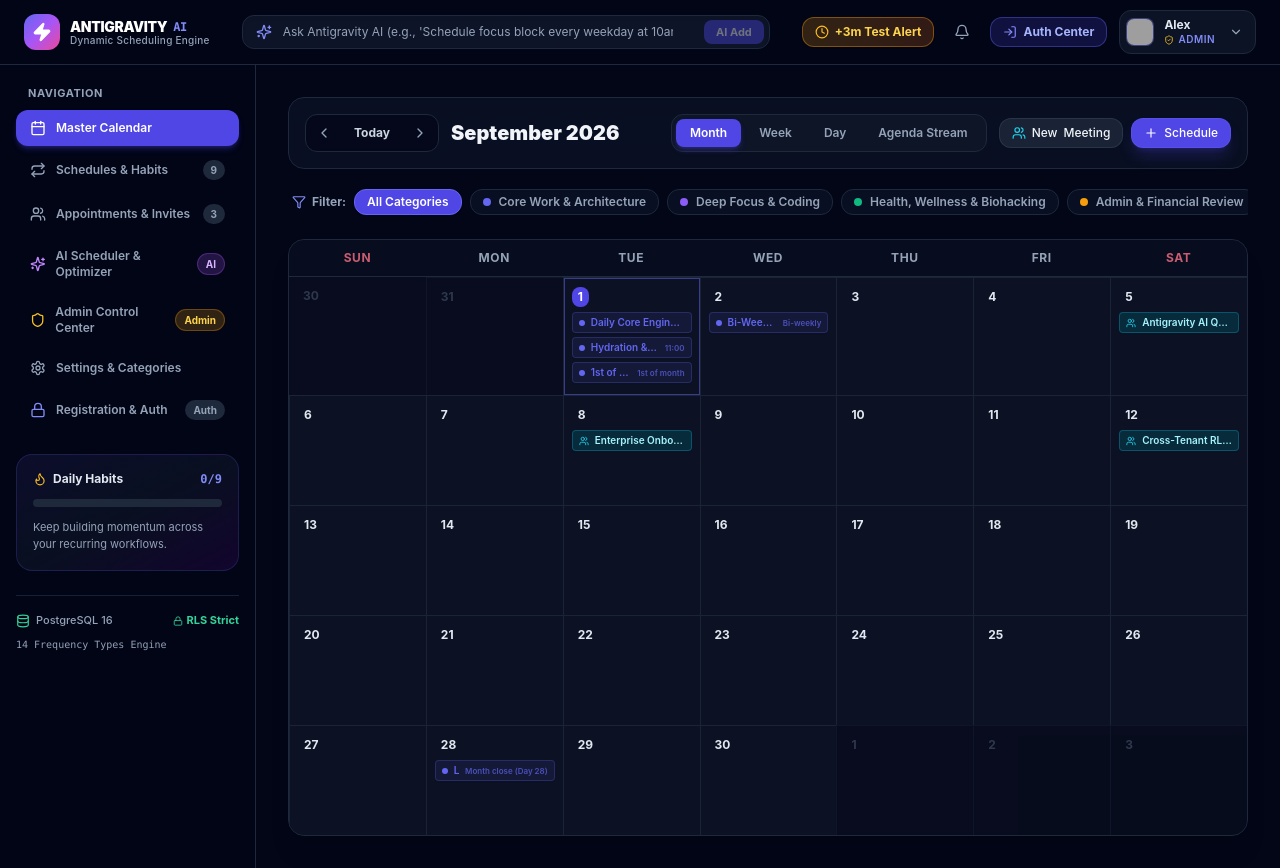
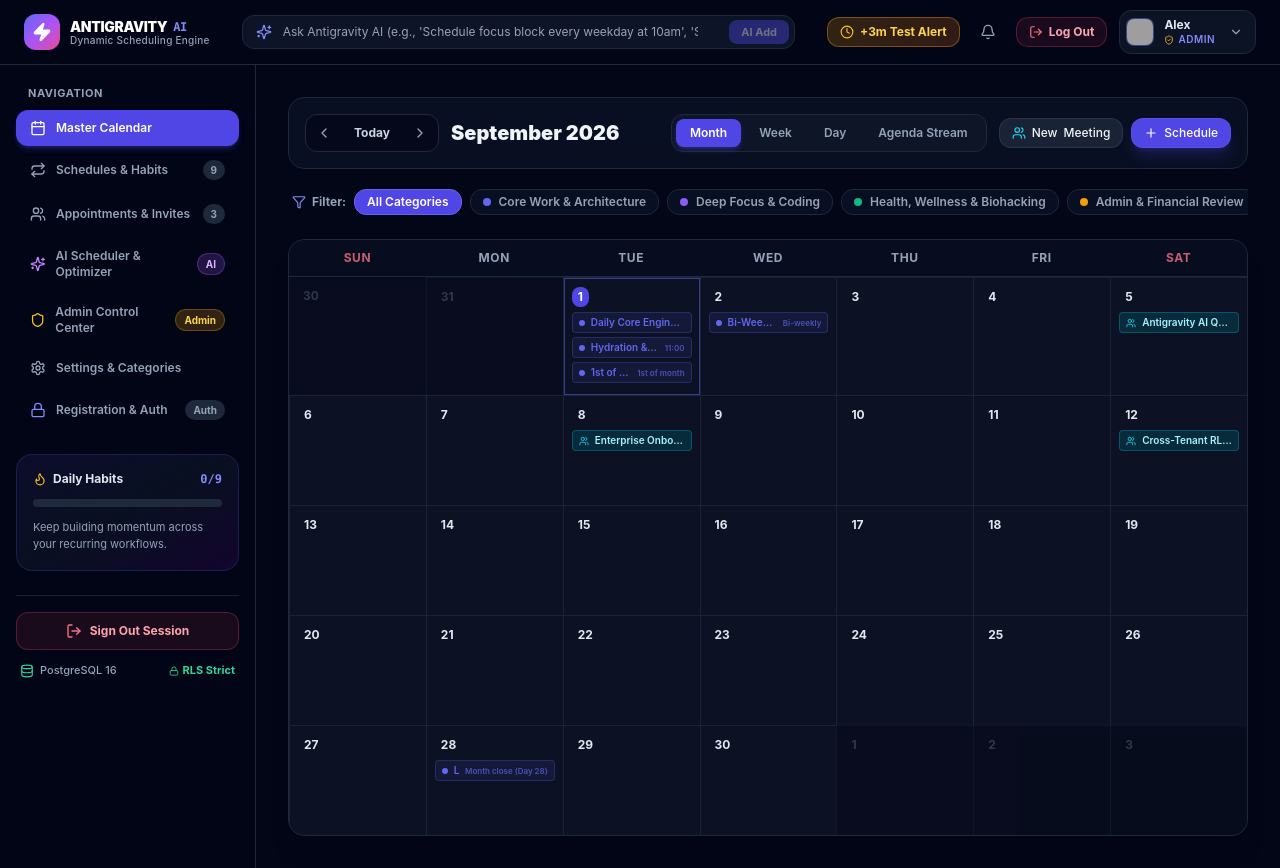
Before and after one commit to kibretmulugeta/smart_schedule-, a Next.js app: page / in a window 1280 px wide. Built offline with nearby package versions, Linux system fonts and the light colour scheme; grey boxes are pictures that could not be loaded.

Commit message:
fix: display prominent Log In and Log Out buttons in Navbar and Sidebar, and fix auth context nullable user state

```diff
--- a/components/layout/navbar.tsx
+++ b/components/layout/navbar.tsx
@@ -172,15 +172,26 @@ export function Navbar() {
             )}
           </Link>
 
-          {/* Quick Login / Register Modal trigger */}
-          <button
-            type="button"
-            onClick={() => setShowAuthModal(true)}
-            className="px-3 py-1.5 rounded-xl bg-indigo-600/20 hover:bg-indigo-600/30 text-indigo-300 border border-indigo-500/40 text-xs font-bold transition-all flex items-center gap-1.5"
-          >
-            <LogIn className="w-3.5 h-3.5 text-indigo-400" />
-            <span className="hidden md:inline">Auth Center</span>
-          </button>
+          {/* Explicit Top Bar Auth Action Button */}
+          {isAuthenticated ? (
+            <button
+              type="button"
+              onClick={() => signOut()}
+              className="flex items-center gap-1.5 px-3 py-1.5 rounded-xl bg-rose-500/10 hover:bg-rose-500/20 text-rose-300 border border-rose-500/30 text-xs font-bold transition-all shadow-sm"
+              title="Sign Out of active account"
+            >
+              <LogOut className="w-3.5 h-3.5 text-rose-400" />
+              <span>Log Out</span>
+            </button>
+          ) : (
+            <Link
+              href="/auth/login"
+              className="flex items-center gap-1.5 px-3.5 py-1.5 rounded-xl bg-gradient-to-r from-indigo-600 to-purple-600 hover:from-indigo-500 hover:to-purple-500 text-white text-xs font-bold transition-all shadow-md shadow-indigo-600/30"
+            >
+              <LogIn className="w-3.5 h-3.5" />
+              <span>Sign In / Register</span>
+            </Link>
+          )}
 
           {/* Persona Switcher Dropdown */}
           <div className="relative">
--- a/components/layout/sidebar.tsx
+++ b/components/layout/sidebar.tsx
@@ -16,11 +16,13 @@ import {
   CheckCircle2,
   Database,
   Lock,
+  LogOut,
+  LogIn,
 } from 'lucide-react';
 
 export function Sidebar() {
   const pathname = usePathname();
-  const { currentUser, isAdmin } = useAuth();
+  const { currentUser, isAdmin, isAuthenticated, signOut } = useAuth();
   const { schedules, appointments, categories } = useSchedule();
 
   const activeSchedulesCount = schedules.length;
@@ -144,9 +146,28 @@ export function Sidebar() {
         </p>
       </div>
 
-      {/* PostgreSQL & Supabase Status Badge */}
-      <div className="mt-auto pt-4 border-t border-slate-800/80 space-y-2">
-        <div className="flex items-center justify-between text-[11px] text-slate-400">
+      {/* PostgreSQL & Supabase Status + Direct Log Out Action */}
+      <div className="mt-auto pt-4 border-t border-slate-800/80 space-y-3">
+        {isAuthenticated ? (
+          <button
+            type="button"
+            onClick={() => signOut()}
+            className="w-full flex items-center justify-center gap-2 p-2.5 rounded-xl bg-rose-500/10 hover:bg-rose-500/20 border border-rose-500/30 text-rose-300 text-xs font-bold transition-all"
+          >
+            <LogOut className="w-4 h-4 text-rose-400" />
+            <span>Sign Out Session</span>
+          </button>
+        ) : (
+          <Link
+            href="/auth/login"
+            className="w-full flex items-center justify-center gap-2 p-2.5 rounded-xl bg-indigo-600 hover:bg-indigo-500 text-white text-xs font-bold transition-all shadow-md shadow-indigo-600/30"
+          >
+            <LogIn className="w-4 h-4" />
+            <span>Sign In / Register</span>
+          </Link>
+        )}
+
+        <div className="flex items-center justify-between text-[11px] text-slate-400 px-1">
           <span className="flex items-center gap-1.5 font-medium">
             <Database className="w-3.5 h-3.5 text-emerald-400" /> PostgreSQL 16
           </span>
@@ -154,9 +175,6 @@ export function Sidebar() {
             <Lock className="w-2.5 h-2.5" /> RLS Strict
           </span>
         </div>
-        <div className="text-[10px] text-slate-400 font-mono">
-          14 Frequency Types Engine
-        </div>
       </div>
     </aside>
   );
--- a/context/auth-context.tsx
+++ b/context/auth-context.tsx
@@ -213,15 +213,12 @@ export function AuthProvider({ children }: { children: ReactNode }) {
     return true;
   };
 
-  // Safe fallback profile if currentUser is null for non-auth components
-  const activeUser = currentUser || MOCK_PROFILES[0];
-
   return (
     <AuthContext.Provider
       value={{
-        currentUser: activeUser,
+        currentUser,
         allProfiles: profiles,
-        isAdmin: activeUser.role === 'admin',
+        isAdmin: currentUser?.role === 'admin',
         isAuthenticated: currentUser !== null,
         switchUser,
         loginUser,
--- a/context/schedule-context.tsx
+++ b/context/schedule-context.tsx
@@ -121,6 +121,8 @@ export function ScheduleProvider({ children }: { children: ReactNode }) {
     } catch (e) {}
   };
 
+  const activeUser = currentUser || MOCK_PROFILES[0];
+
   // --- SCHEDULE OPERATIONS ---
   const createSchedule = async (
     scheduleData: Omit<Schedule, 'id' | 'created_at' | 'user_id'>
@@ -128,7 +130,7 @@ export function ScheduleProvider({ children }: { children: ReactNode }) {
     const newSchedule: Schedule = {
       ...scheduleData,
       id: `sched-${Date.now()}`,
-      user_id: currentUser.id,
+      user_id: activeUser.id,
       created_at: new Date().toISOString(),
       category: categories.find((c) => c.id === scheduleData.category_id) || null,
     };
@@ -198,37 +200,37 @@ export function ScheduleProvider({ children }: { children: ReactNode }) {
     const newAppointment: Appointment = {
       ...appointmentData,
       id: newApptId,
-      creator_id: currentUser.id,
+      creator_id: activeUser.id,
       created_at: new Date().toISOString(),
-      creator: currentUser,
+      creator: activeUser,
     };
 
     // Auto-add creator as accepted participant
     const creatorParticipant: AppointmentParticipantWithProfile = {
       id: `part-${Date.now()}-creator`,
       appointment_id: newApptId,
-      user_id: currentUser.id,
-      invited_by: currentUser.id,
+      user_id: activeUser.id,
+      invited_by: activeUser.id,
       status: 'accepted',
       can_reshare: true,
       created_at: new Date().toISOString(),
-      profile: currentUser,
+      profile: activeUser,
     };
 
     const invitedParticipants: AppointmentParticipantWithProfile[] = initialParticipantIds
-      .filter((p) => p.userId !== currentUser.id)
+      .filter((p) => p.userId !== activeUser.id)
       .map((p, idx) => {
         const profile = allProfiles.find((pr) => pr.id === p.userId) || null;
         return {
           id: `part-${Date.now()}-${idx}`,
           appointment_id: newApptId,
           user_id: p.userId,
-          invited_by: currentUser.id,
+          invited_by: activeUser.id,
           status: 'pending',
           can_reshare: p.canReshare,
           created_at: new Date().toISOString(),
           profile,
-          invited_by_profile: currentUser,
+          invited_by_profile: activeUser,
         };
       });
 
@@ -251,7 +253,7 @@ export function ScheduleProvider({ children }: { children: ReactNode }) {
               eventDescription: newAppointment.description,
               startTime: newAppointment.start_time,
               endTime: newAppointment.end_time,
-              hostName: currentUser.full_name || 'Meeting Host',
+              hostName: activeUser.full_name || 'Meeting Host',
             }),
           });
         } catch (e) {}
@@ -271,7 +273,7 @@ export function ScheduleProvider({ children }: { children: ReactNode }) {
 
   const deleteAppointment = async (id: string): Promise<boolean> => {
     const target = appointments.find((a) => a.id === id);
-    if (target && target.creator_id !== currentUser.id && currentUser.role !== 'admin') {
+    if (target && target.creator_id !== activeUser.id && activeUser.role !== 'admin') {
       showToast('RLS Permission Denied', 'Only the appointment creator can cancel this meeting.', 'error');
       return false;
     }
@@ -287,7 +289,7 @@ export function ScheduleProvider({ children }: { children: ReactNode }) {
     status: ParticipantStatus
   ): Promise<boolean> => {
     const existing = participants.find(
-      (p) => p.appointment_id === appointmentId && p.user_id === currentUser.id
+      (p) => p.appointment_id === appointmentId && p.user_id === activeUser.id
     );
 
     if (!existing) {
@@ -296,7 +298,7 @@ export function ScheduleProvider({ children }: { children: ReactNode }) {
     }
 
     const updated = participants.map((p) =>
-      p.appointment_id === appointmentId && p.user_id === currentUser.id
+      p.appointment_id === appointmentId && p.user_id === activeUser.id
         ? { ...p, status }
         : p
     );
@@ -311,18 +313,17 @@ export function ScheduleProvider({ children }: { children: ReactNode }) {
     targetUserId: string,
     canReshare: boolean
   ): Promise<boolean> => {
-    // Check RLS rule: must be creator OR participant with can_reshare = true
     const appt = appointments.find((a) => a.id === appointmentId);
     if (!appt) return false;
 
     const myParticipantRecord = participants.find(
-      (p) => p.appointment_id === appointmentId && p.user_id === currentUser.id
+      (p) => p.appointment_id === appointmentId && p.user_id === activeUser.id
     );
 
-    const isCreator = appt.creator_id === currentUser.id;
+    const isCreator = appt.creator_id === activeUser.id;
     const canForward = isCreator || (myParticipantRecord && myParticipantRecord.can_reshare);
 
-    if (!canForward && currentUser.role !== 'admin') {
+    if (!canForward && activeUser.role !== 'admin') {
       showToast(
         'RLS Policy Blocked',
         'You do not have permission (can_reshare=false) to invite others to this appointment.',
@@ -331,7 +332,6 @@ export function ScheduleProvider({ children }: { children: ReactNode }) {
       return false;
     }
 
-    // Check if already invited
     const alreadyInvited = participants.some(
       (p) => p.appointment_id === appointmentId && p.user_id === targetUserId
     );
@@ -346,17 +346,16 @@ export function ScheduleProvider({ children }: { children: ReactNode }) {
       id: `part-${Date.now()}-fwd`,
       appointment_id: appointmentId,
       user_id: targetUserId,
-      invited_by: currentUser.id,
+      invited_by: activeUser.id,
       status: 'pending',
       can_reshare: canReshare,
       created_at: new Date().toISOString(),
       profile: targetProfile,
-      invited_by_profile: currentUser,
+      invited_by_profile: activeUser,
     };
 
     saveParticipants([...participants, newParticipant]);
 
-    // Dispatch forwarded email notification
     if (targetProfile?.email) {
       try {
         await fetch('/api/notifications/email', {
@@ -371,7 +370,7 @@ export function ScheduleProvider({ children }: { children: ReactNode }) {
             eventDescription: appt.description,
             startTime: appt.start_time,
             endTime: appt.end_time,
-            hostName: currentUser.full_name || 'A Colleague',
+            hostName: activeUser.full_name || 'A Colleague',
           }),
         });
       } catch (e) {}
@@ -381,11 +380,10 @@ export function ScheduleProvider({ children }: { children: ReactNode }) {
     return true;
   };
 
-  // --- CATEGORIES OPERATIONS ---
   const createCategory = async (name: string, color: string): Promise<Category> => {
     const newCat: Category = {
       id: `cat-${Date.now()}`,
-      user_id: currentUser.id,
+      user_id: activeUser.id,
       name,
       color,
       is_default: false,
@@ -409,15 +407,12 @@ export function ScheduleProvider({ children }: { children: ReactNode }) {
     return true;
   };
 
-  // --- GETTERS ---
-  // According to RLS policy:
-  // "View appointments if participant or creator."
   const getUserAppointments = (): Appointment[] => {
     return appointments.filter((appt) => {
-      if (currentUser.role === 'admin') return true;
-      if (appt.creator_id === currentUser.id) return true;
+      if (activeUser.role === 'admin') return true;
+      if (appt.creator_id === activeUser.id) return true;
       return participants.some(
-        (p) => p.appointment_id === appt.id && p.user_id === currentUser.id
+        (p) => p.appointment_id === appt.id && p.user_id === activeUser.id
       );
     });
   };
@@ -429,7 +424,7 @@ export function ScheduleProvider({ children }: { children: ReactNode }) {
   return (
     <ScheduleContext.Provider
       value={{
-        schedules: schedules.filter((s) => currentUser.role === 'admin' || s.user_id === currentUser.id),
+        schedules: schedules.filter((s) => activeUser.role === 'admin' || s.user_id === activeUser.id),
         appointments,
         participants,
         categories,
```
